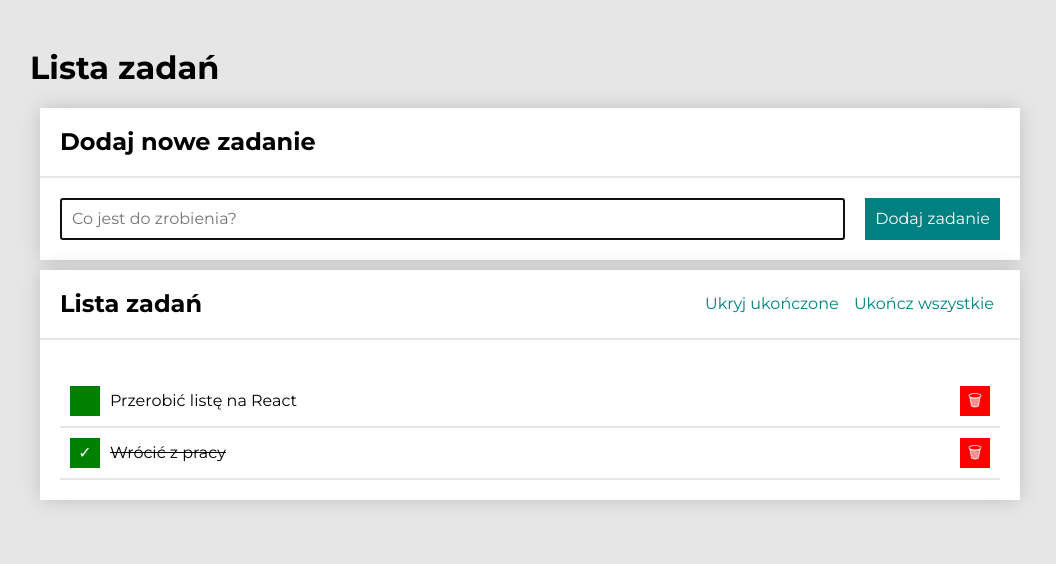
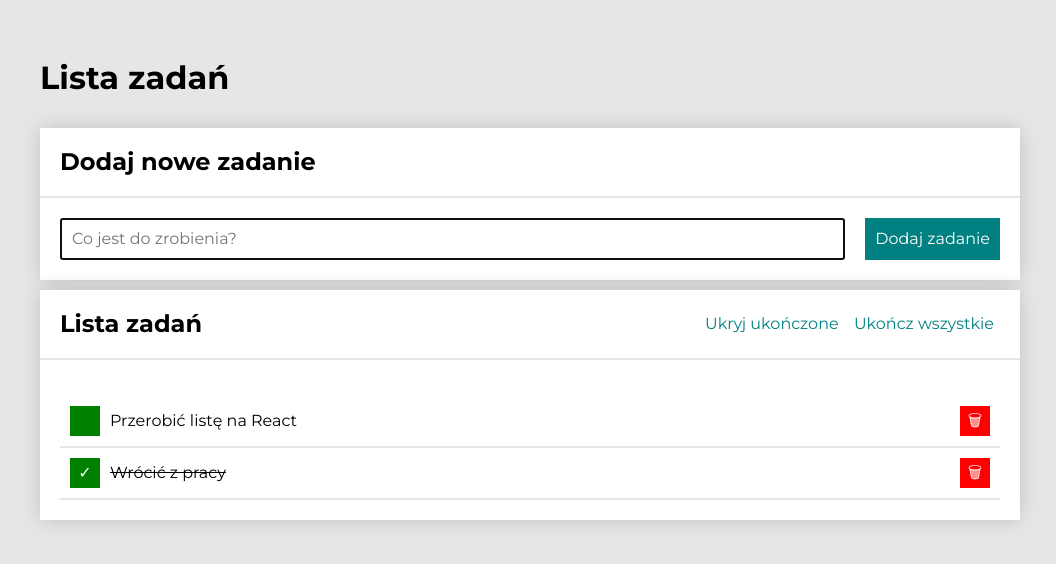
Before and after one commit to PalubskiMaciej/To-Do-List-in-React, a React (Create React App) app: page / in a window 1280 px wide. Shown: the top 564 px of the page, without its empty margins (110-1166 px from the left). Built offline with nearby package versions, Linux system fonts and the light colour scheme.

Commit message:
Header component added

```diff
--- a/src/App.js
+++ b/src/App.js
@@ -3,6 +3,7 @@ import Form from "./Form";
 import Buttons from "./Buttons";
 import Tasks from "./Tasks";
 import Section from "./Section";
+import Header from "./Header";
 
 const tasks = [
   { id: 1, content: "Przerobić listę na React", done: false },
@@ -14,9 +15,7 @@ const hideDoneTasks = false;
 function App() {
   return (
     <main>
-      <header>
-        <h1 className="header">Lista zadań</h1>
-      </header>
+      <Header title="Lista zadań" />
       <Section title="Dodaj nowe zadanie" body={<Form />} />
       <Section
         title="Lista zadań"
--- /dev/null
+++ b/src/Header/index.js
@@ -0,0 +1,9 @@
+import "./style.css";
+
+const Header = ({ title }) => (
+  <header>
+    <h1 className="header">{title}</h1>
+  </header>
+);
+
+export default Header;
--- /dev/null
+++ b/src/Header/style.css
@@ -0,0 +1,3 @@
+.header {
+  padding: 10px;
+}
```
